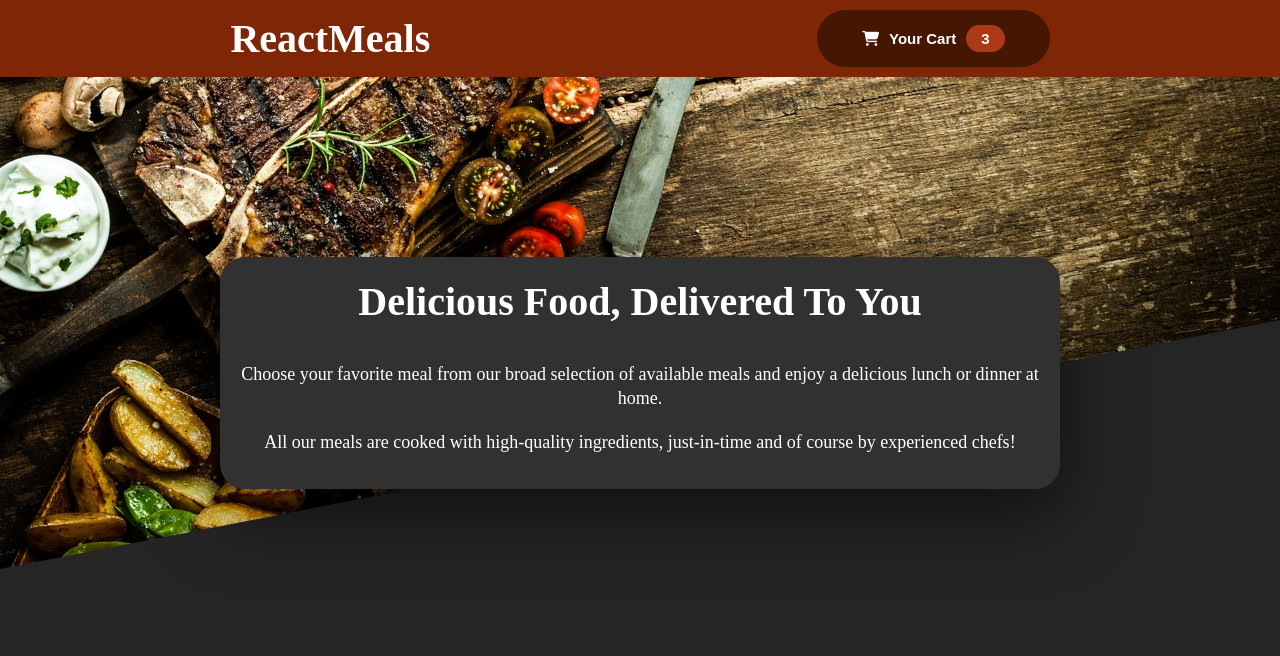
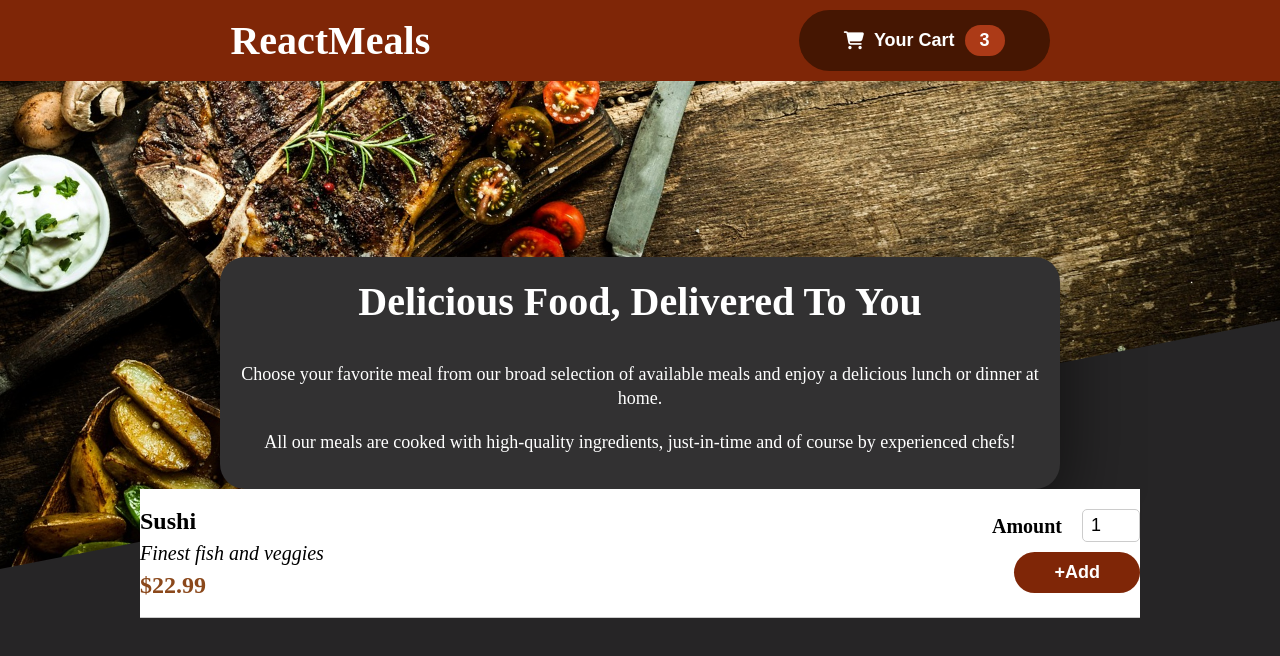
Before and after one commit to hunimoda/food-order-app, a React (Create React App) app: page / in a window 1280 px wide. Shown: the top 656 px of the page. Built offline with nearby package versions, Linux system fonts and the light colour scheme.

Commit message:
MenuItem added

```diff
--- /dev/null
+++ b/src/components/MenuList/MenuItem/MenuItem.js
@@ -0,0 +1,23 @@
+import Button from "../../UI/Button/Button";
+import classes from "./MenuItem.module.css";
+
+const MenuItem = () => {
+	return (
+		<div className={classes["menu-item"]}>
+			<div>
+				<h4>Sushi</h4>
+				<p>Finest fish and veggies</p>
+				<h5>$22.99</h5>
+			</div>
+			<form>
+				<div className={classes["amount-container"]}>
+					<label>Amount</label>
+					<input type="number" value="1" />
+				</div>
+				<Button className={classes["add-btn"]}>+Add</Button>
+			</form>
+		</div>
+	);
+};
+
+export default MenuItem;
--- /dev/null
+++ b/src/components/MenuList/MenuItem/MenuItem.module.css
@@ -0,0 +1,60 @@
+.menu-item {
+	background: white;
+	display: flex;
+	width: 1000px;
+	justify-content: space-between;
+	padding: 20px 0;
+	border-bottom: 1px solid #ccc;
+}
+
+.menu-item h4 {
+	font-size: 24px;
+}
+
+.menu-item p {
+	font-style: italic;
+	font-size: 20px;
+	margin: 10px 0;
+}
+
+.menu-item h5 {
+	color: #8b481b;
+	font-size: 24px;
+}
+
+.menu-item form {
+	display: flex;
+	flex-direction: column;
+	align-items: flex-end;
+}
+
+.amount-container {
+	display: flex;
+	align-items: center;
+	margin-bottom: 10px;
+}
+
+.amount-container label {
+	font-size: 20px;
+	font-weight: bold;
+}
+
+.amount-container input {
+	width: 40px;
+	height: 25px;
+	outline: none;
+	font-size: 18px;
+	padding: 3px 8px;
+	border: 1px solid #ccc;
+	border-radius: 5px;
+	margin-left: 20px;
+}
+
+.add-btn {
+	padding: 10px 40px;
+	background: #7f2607;
+}
+
+.add-btn:hover {
+	background: #8f3617;
+}
--- a/src/components/MenuList/MenuList.js
+++ b/src/components/MenuList/MenuList.js
@@ -1,5 +1,11 @@
+import MenuItem from "./MenuItem/MenuItem";
+
 const MenuList = () => {
-	return <></>;
+	return (
+		<div>
+			<MenuItem />
+		</div>
+	);
 };
 
 export default MenuList;
--- a/src/components/UI/Button/Button.module.css
+++ b/src/components/UI/Button/Button.module.css
@@ -1,7 +1,7 @@
 .button {
 	background: #451602;
 	color: white;
-	font-size: 15px;
+	font-size: 18px;
 	font-weight: bold;
 	border-radius: 100px;
 	border: none;
@@ -9,5 +9,5 @@
 }
 
 .button:hover {
-	background: #552612;
+	background: #4a1b07;
 }
```
